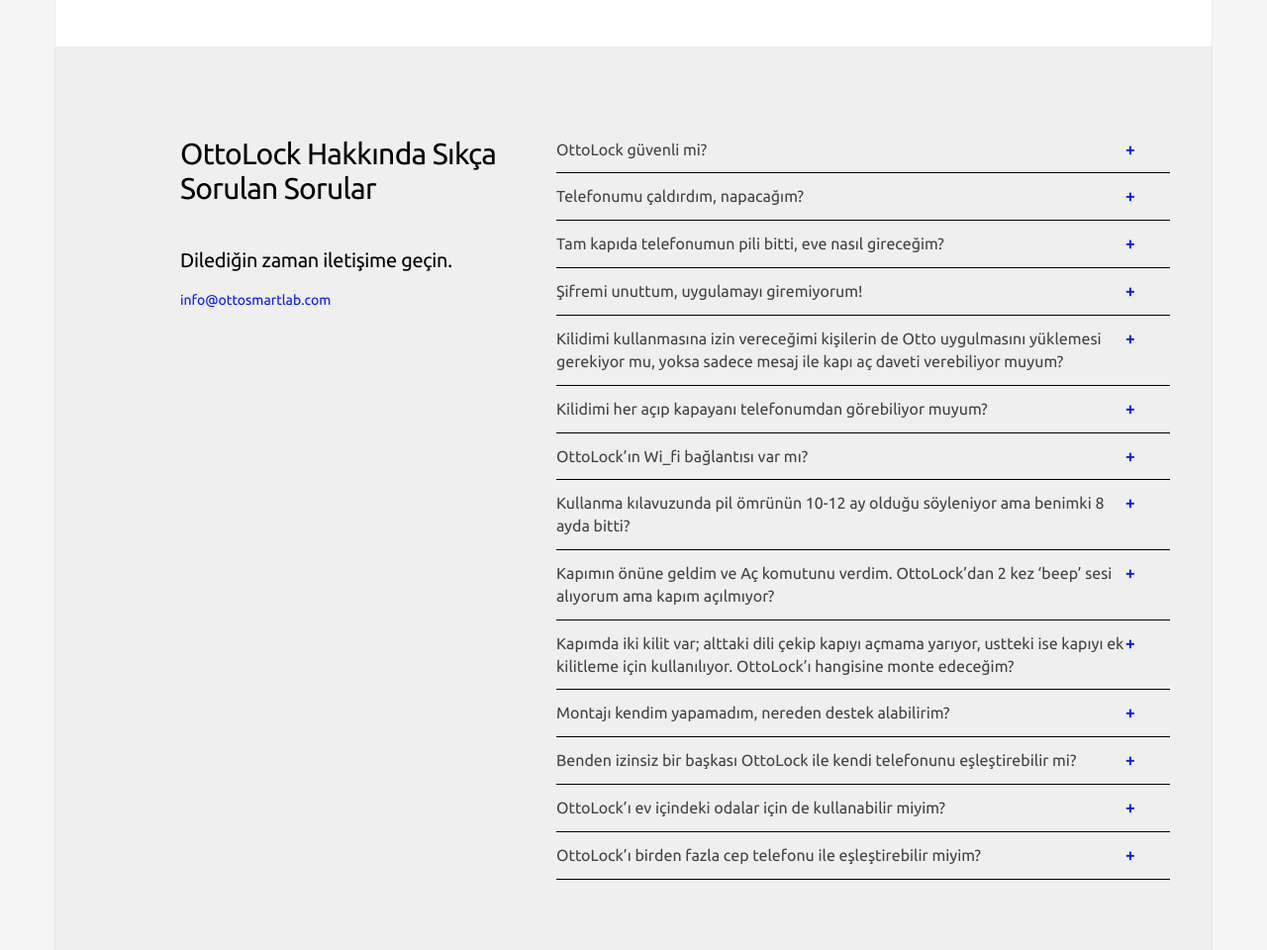
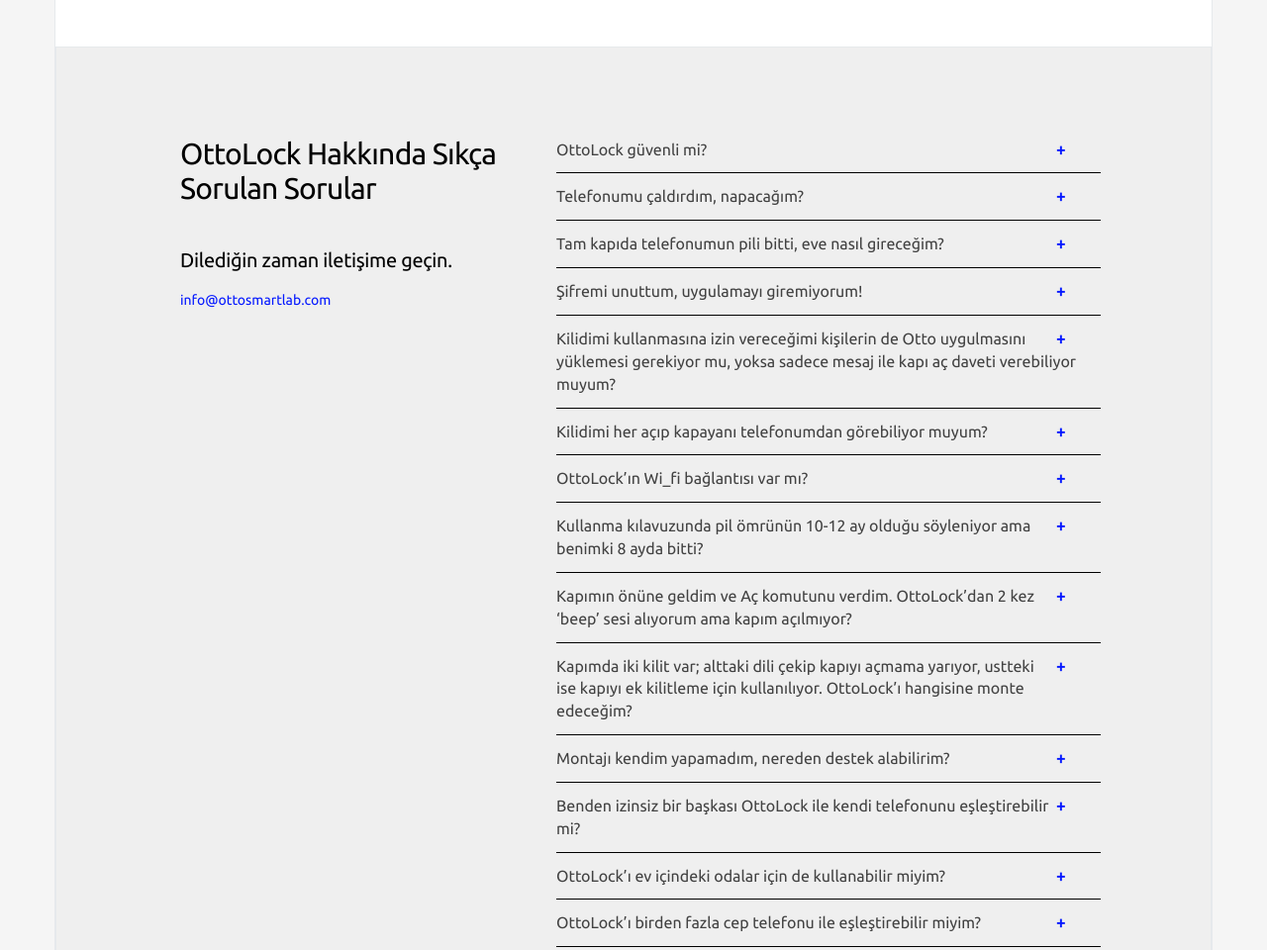
Before and after one commit to deralation/ottolock, a plain HTML site: page ottolock.html in a window 1280 px wide. Shown: the part 4528-5488 px from the top of the page at 99% size. Drawn offline with nearby package versions, Linux system fonts and the light colour scheme.

Commit message:
added padding

```diff
--- a/ottolock.html
+++ b/ottolock.html
@@ -319,7 +319,7 @@
             </div>
           </div>
         </div>
-        <div class="col-xs-12 col-md-6 col-sm-6 col-lg-7" style="padding-top: 20px; padding-right: 30px;">
+        <div class="col-xs-12 col-md-6 col-sm-6 col-lg-7" style="padding-top: 20px; padding-right: 100px;">
           <div class="module-sections">
             <dl class="list-sections">
               <dt>OttoLock güvenli mi?</dt>
```
